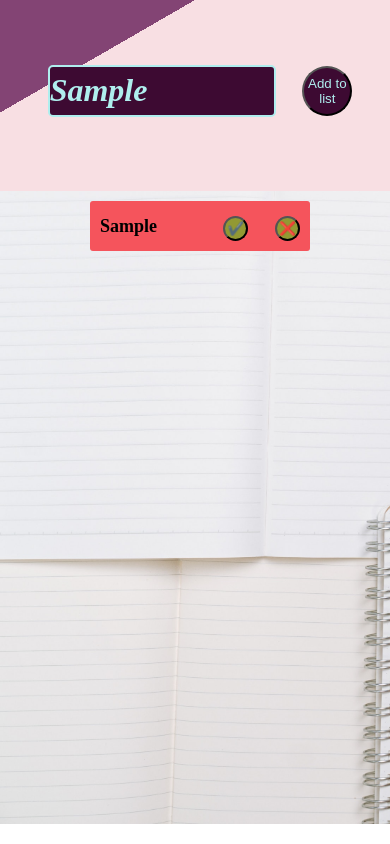
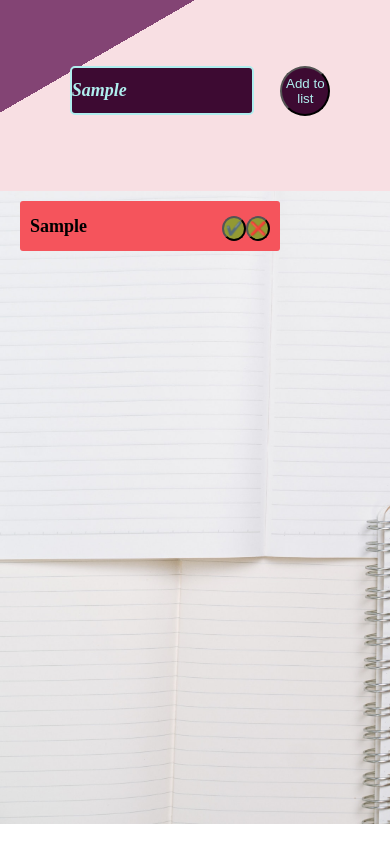
Before and after one commit to Mahdiyeh-Asgharpour/to-do-list, a React (Create React App) app: page / in a window 390 px wide. Both pictures are taken after typing "Sample" into the empty fields and a click on the button "Add to list". Built offline with nearby package versions, Linux system fonts and the light colour scheme; a web font is replaced by a local one.

Commit message:
Add files via upload

```diff
--- a/src/App.css
+++ b/src/App.css
@@ -18,6 +18,7 @@ button{
   width: 25px;
   height: 25px;
   margin-top: 10PX;
+  cursor: pointer;
 }
 .addbtn{
   width: 50px;
@@ -84,14 +85,36 @@ align-items: flex-end;
   *{
     overflow:hidden;
   }
+
   input{
     margin-top:10px;
-    width: 7em;
-  height: 1.5em;
+    width: 10em;
+  height: 2.5em;
+  font-size: large;
   }
  .add-list{
   width: 1000px;
  }
+ .list{
+  width: 80%;
+
+}
+.llist{
+  width: 600px;
+
+
+}
+
+button:not(.addbtn){
+  margin-left: 0;
+  width: 25px;
+  height: 25px;
+
+}
+.h1list{
+  font-size:large;
+  font-weight: bolder;
+}
 }
 @media  screen and (max-width:500px) and (orientation:portrait) {
  *{
@@ -101,12 +124,23 @@ align-items: flex-end;
 
   input{
     margin-top:10px;
-    width: 7em;
-  height: 1.5em;
+    width: 10em;
+  height: 2.5em;
+  font-size: large;
+
   }
 
 .list{
-  width: 50%;
+  width: 80%;
+}
+.x{
+  width: 20%;
+}
+button:not(.addbtn){
+  margin-left: 0;
+  width: 25px;
+  height: 25px;
+
 }
 .h1list{
   font-size:large;
@@ -119,7 +153,7 @@ align-items: flex-end;
     width: 500px;
    }
    .llist{
-    width: 500px;
+    width: 400px;
    }
 
 }
@@ -128,7 +162,7 @@ align-items: flex-end;
     width: 400px;
    }
    .llist{
-    width: 400px;
+    width: 300px;
    }
 
 }
```
